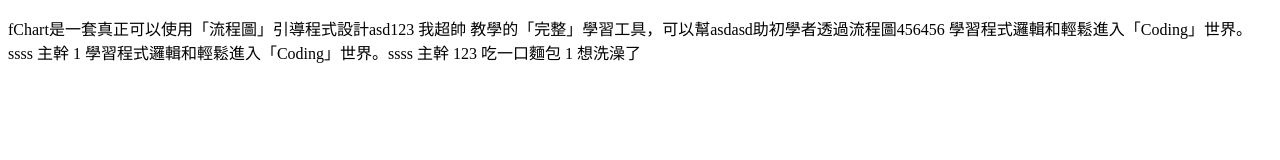
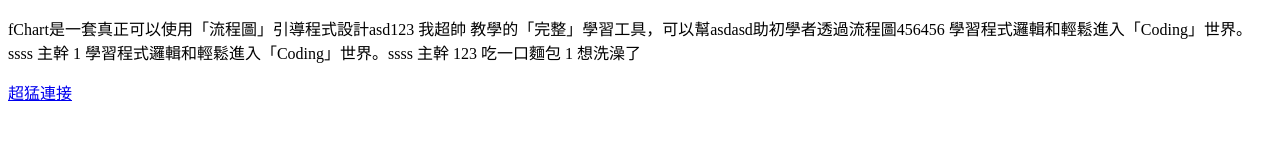
Before and after one commit to randychen1013/git_practice_randy, a plain HTML site: page index.html in a window 1280 px wide. Drawn offline with Linux system fonts and the light colour scheme.

Commit message:
Add link to Shopee in index.html

```diff
--- a/index.html
+++ b/index.html
@@ -14,6 +14,7 @@
         學習程式邏輯和輕鬆進入「Coding」世界。ssss 主幹 123 吃一口麵包 1
         想洗澡了
       </p>
+      <a href='https://shopee.tw/'>超猛連接</a>
     </div>
   </body>
 </html>
```
